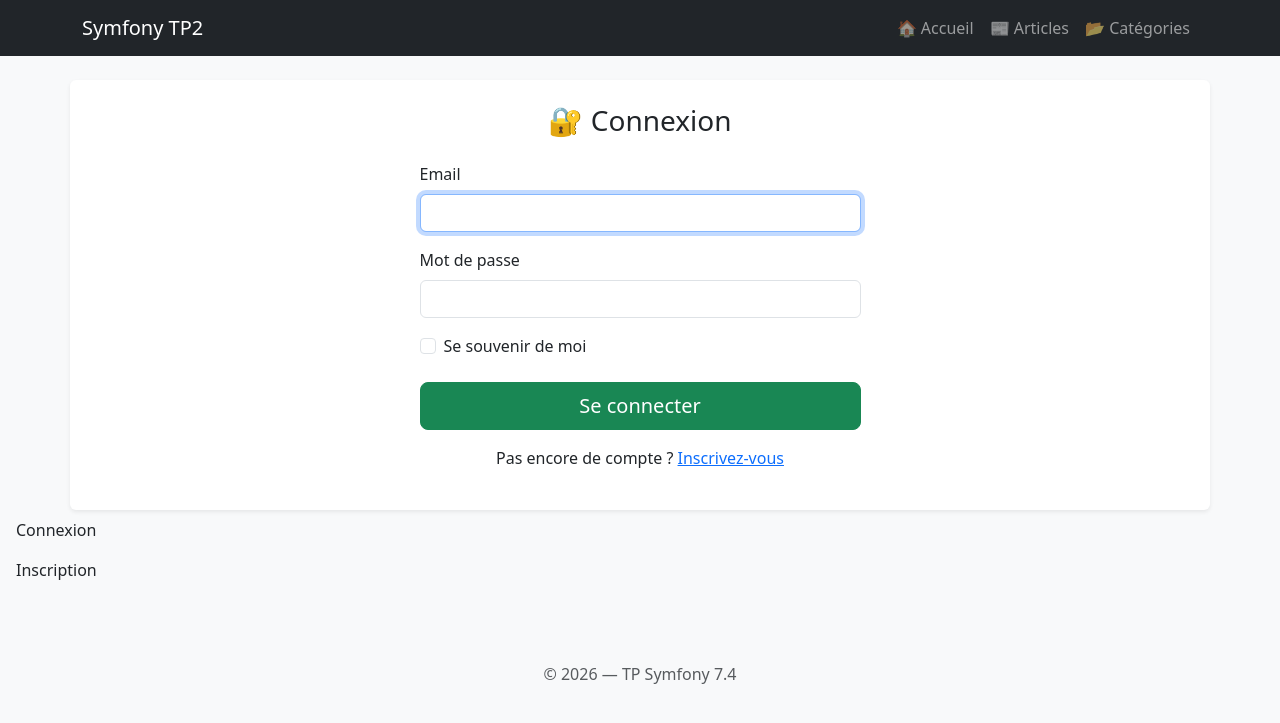
After one commit to Ahmed08700/tp-symfony, a Symfony app: template templates/security/login.html.twig in a window 1280 px wide. The commit adds this page. Shown: the top 723 px of the page. Run offline with Twig, Linux system fonts and the light colour scheme; the template is opened without the code that fills it, so the values that code supplies are empty; some libraries are stand-ins or nearby versions.

Commit message:
feat: Authentification login/logout et navigation dynamique

```diff
--- a/templates/base.html.twig
+++ b/templates/base.html.twig
@@ -32,6 +32,15 @@
 
             {% block body %}{% endblock %}
         </div>
+                        <div class="navbar-nav ms-3">
+                    {% if app.user %}
+                        <span class="nav-link text-light">👤 {{ app.user.userIdentifier }}</span>
+                        <a class="nav-link" href="{{ path('app_logout') }}">Déconnexion</a>
+                    {% else %}
+                        <a class="nav-link" href="{{ path('app_login') }}">Connexion</a>
+                        <a class="nav-link" href="{{ path('app_register') }}">Inscription</a>
+                    {% endif %}
+                </div>
 
         <footer class="text-center py-4 text-muted mt-5">
             &copy; {{ "now"|date("Y") }} — TP Symfony 7.4
--- /dev/null
+++ b/templates/security/login.html.twig
@@ -0,0 +1,47 @@
+{% extends 'base.html.twig' %}
+
+{% block title %}Connexion{% endblock %}
+
+{% block body %}
+    <div class="row justify-content-center">
+        <div class="col-md-5">
+            <form method="post">
+                {% if error %}
+                    <div class="alert alert-danger">{{ error.messageKey|trans(error.messageData, 'security') }}</div>
+                {% endif %}
+
+                {% if app.user %}
+                    <div class="alert alert-info mb-3">
+                        Vous êtes déjà connecté en tant que {{ app.user.userIdentifier }},
+                        <a href="{{ path('app_logout') }}">Déconnexion</a>
+                    </div>
+                {% endif %}
+
+                <h1 class="h3 mb-4 text-center">🔐 Connexion</h1>
+
+                <div class="mb-3">
+                    <label for="inputEmail" class="form-label">Email</label>
+                    <input type="email" value="{{ last_username }}" name="email" id="inputEmail" class="form-control" autocomplete="email" required autofocus>
+                </div>
+
+                <div class="mb-3">
+                    <label for="inputPassword" class="form-label">Mot de passe</label>
+                    <input type="password" name="password" id="inputPassword" class="form-control" autocomplete="current-password" required>
+                </div>
+
+                <input type="hidden" name="_csrf_token" value="{{ csrf_token('authenticate') }}">
+
+                <div class="form-check mb-3">
+                    <input type="checkbox" name="_remember_me" id="rememberMe" class="form-check-input">
+                    <label for="rememberMe" class="form-check-label">Se souvenir de moi</label>
+                </div>
+
+                <button class="btn btn-lg btn-success w-100 mt-2" type="submit">Se connecter</button>
+
+                <p class="text-center mt-3">
+                    Pas encore de compte ? <a href="{{ path('app_register') }}">Inscrivez-vous</a>
+                </p>
+            </form>
+        </div>
+    </div>
+{% endblock %}
```
Also changed, not shown: src/Controller/SecurityController.php (added, +32 -0 lines), src/Security/AppAuthenticator.php (added, +58 -0 lines), 1 other file.
